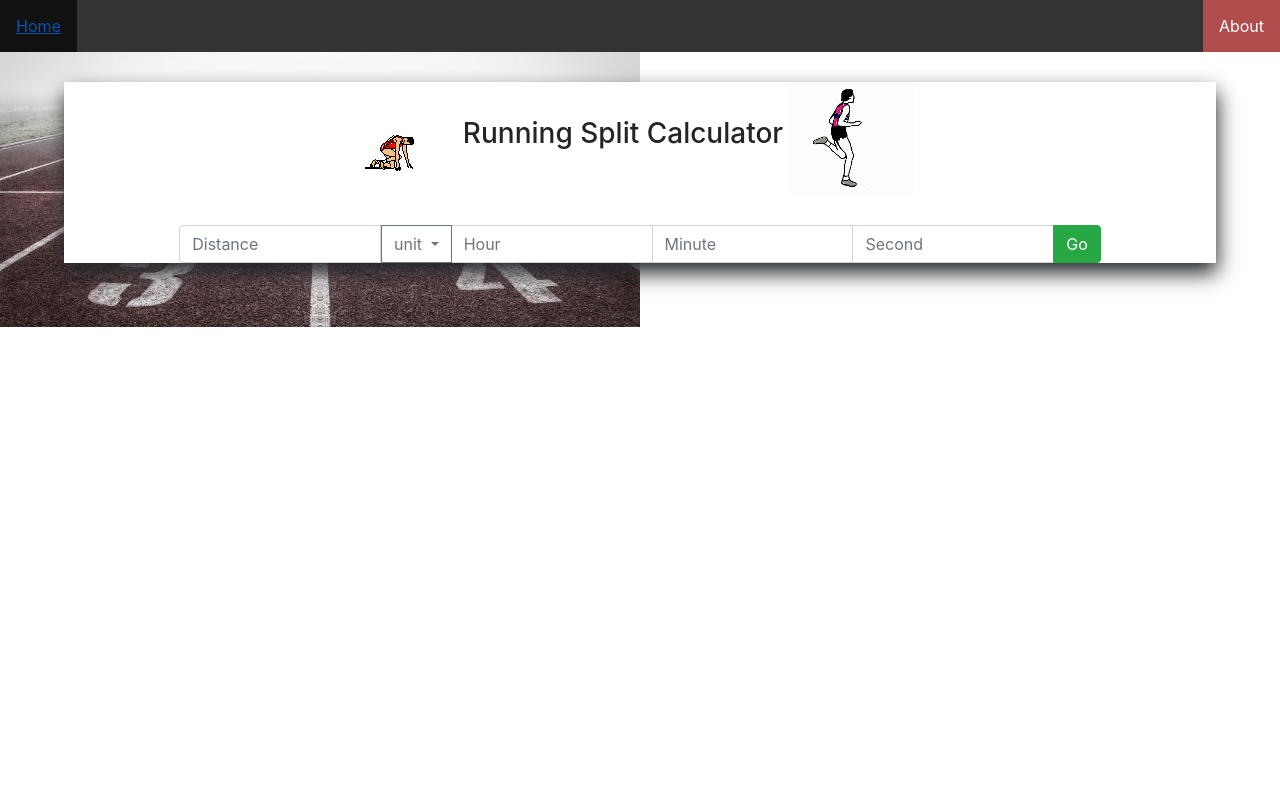
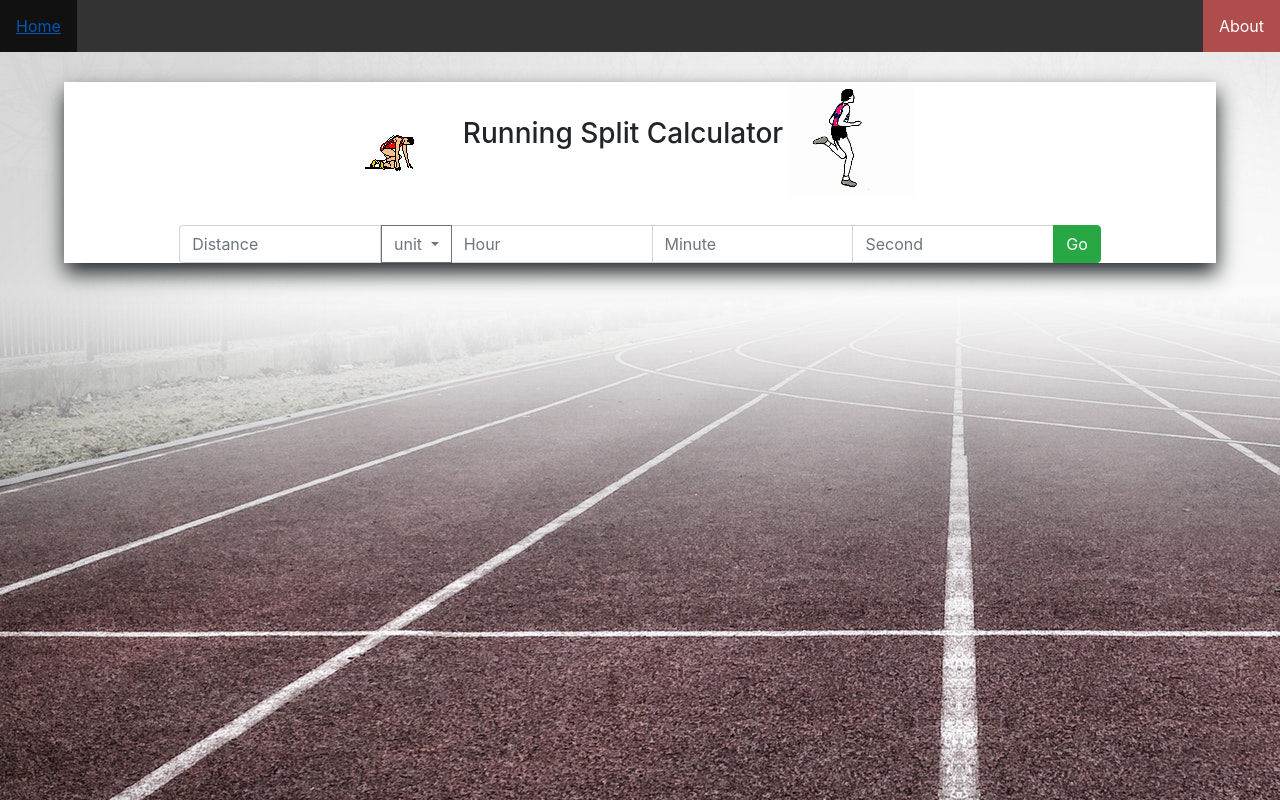
Before and after one commit to kamisch/RunningSplitCalculator, a plain HTML site: page index.html in a window 1280 px wide. Drawn offline with nearby package versions, Linux system fonts and the light colour scheme.

Commit message:
fixed bugs

```diff
--- a/index.css
+++ b/index.css
@@ -1,32 +1,53 @@
 
-@media (min-width: 991px) {
+@media screen and (max-width: 991px) {
+    /* start of large tablet styles */
     body{
         /* Free image from https://www.pexels.com/photo/brown-and-white-track-field-163444/ */
         background-image: url("./asset/track1.jpg");
-        /* background-size: 100% 100%; */
+        background-size: 100% 500%;
         background-repeat: no-repeat;
 
     }
 }
 
-@media (min-width: 767px) {
+    @media screen and (max-width: 767px) {
+    /* start of medium tablet styles */
     body{
         /* Free image from https://www.pexels.com/photo/brown-and-white-track-field-163444/ */
         background-image: url("./asset/track1.jpg");
-        background-size: 80% 100%;
+        background-size: 100% 600%;
+        background-repeat: no-repeat;
+
+    }
+    }
+
+    @media screen and (max-width: 479px) {
+    /* start of phone styles */
+    body{
+        /* Free image from https://www.pexels.com/photo/brown-and-white-track-field-163444/ */
+        background-image: url("./asset/track1.jpg");
+        background-size: 100% 700%;
         background-repeat: no-repeat;
 
     }
 }
+body{
+    /* Free image from https://www.pexels.com/photo/brown-and-white-track-field-163444/ */
+    background-image: url("./asset/track1.jpg");
+    /* background-size: 50% 100%; */
+    background-repeat: no-repeat;
+
+}
+@media (min-width: 991px) {
+
+}
+
+@media (min-width: 767px) {
+
+}
 
 @media (min-width: 479px) {
-    body{
-        /* Free image from https://www.pexels.com/photo/brown-and-white-track-field-163444/ */
-        background-image: url("./asset/track1.jpg");
-        background-size: 50% 100%;
-        background-repeat: no-repeat;
 
-    }
 }
 #main{
     background:white;
```
